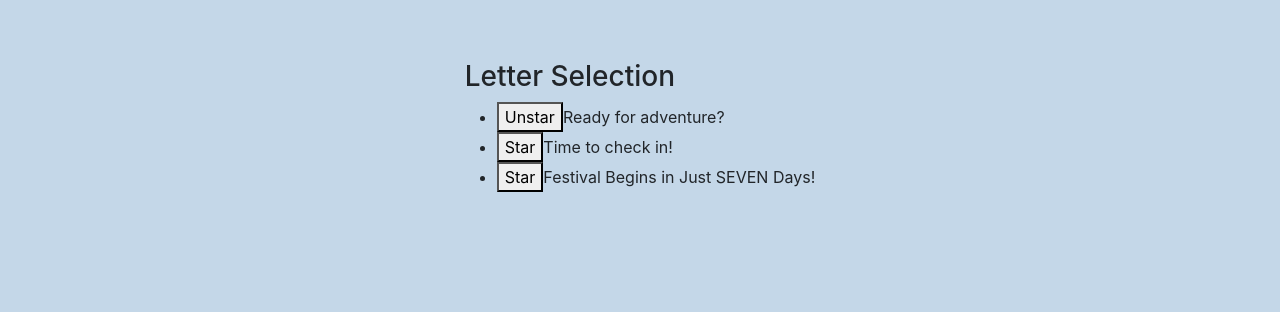
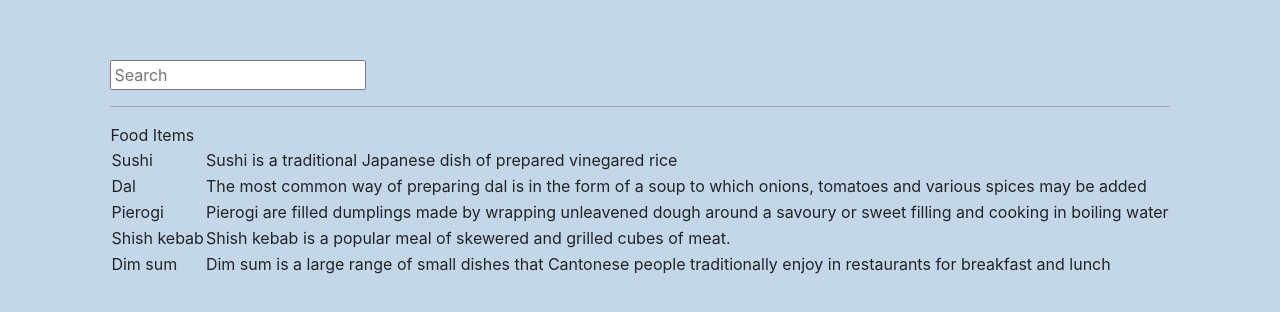
Before and after one commit to NavinPanthi/ReactDev, a React (Create React App) app: page / in a window 1280 px wide. Shown: the part 180-492 px from the top of the page. Built offline with nearby package versions, Linux system fonts and the light colour scheme.

Commit message:
FilterList file

```diff
--- /dev/null
+++ b/src/FilterList.js
@@ -0,0 +1,75 @@
+import { useState } from "react";
+
+function filterItems(items, query) {
+    query = query.toLowerCase();
+    return items.filter(item =>
+      item.name.split(' ').some(word =>
+        word.toLowerCase().startsWith(query)
+      )
+    );
+  }
+
+ const foods = [{
+    id: 0,
+    name: 'Sushi',
+    description: 'Sushi is a traditional Japanese dish of prepared vinegared rice'
+  }, {
+    id: 1,
+    name: 'Dal',
+    description: 'The most common way of preparing dal is in the form of a soup to which onions, tomatoes and various spices may be added'
+  }, {
+    id: 2,
+    name: 'Pierogi',
+    description: 'Pierogi are filled dumplings made by wrapping unleavened dough around a savoury or sweet filling and cooking in boiling water'
+  }, {
+    id: 3,
+    name: 'Shish kebab',
+    description: 'Shish kebab is a popular meal of skewered and grilled cubes of meat.'
+  }, {
+    id: 4,
+    name: 'Dim sum',
+    description: 'Dim sum is a large range of small dishes that Cantonese people traditionally enjoy in restaurants for breakfast and lunch'
+  }];
+
+export default function FilterList() {
+    const [searchQuery, setSearchQuery] = useState('');
+    const results = filterItems(foods, searchQuery);
+    function handleChange(e){
+        setSearchQuery(e.target.value);
+    }
+    return(
+        <>
+        <SearchBar value={searchQuery} onChange={handleChange}/>
+        <hr/>
+        <List items={results}/>
+        </>
+    );
+}
+
+
+function SearchBar({value, onChange}){
+    return(
+        <>
+        <input value={value} placeholder="Search" onChange={onChange} />
+
+        </>
+    );
+}
+
+function List({items}){
+    return(
+        <div>
+            <table>
+                <thead>Food Items</thead>
+                <tbody>
+                    {items.map(food=>(
+                        <tr key={food.id}>
+                        <td>{food.name}</td>
+                        <td>{food.description}</td>
+                        </tr>
+                    ))}
+                </tbody>
+            </table>
+        </div>
+    );
+}
--- a/src/index.js
+++ b/src/index.js
@@ -1,13 +1,13 @@
 import React from "react";
 import ReactDOM from "react-dom/client";
 import "./index.css";
-import LetterSelection from "./LetterSelection.js";
+import FilterList from "./FilterList.js";
 import reportWebVitals from "./reportWebVitals";
 
 const root = ReactDOM.createRoot(document.getElementById("root"));
 root.render(
   <React.StrictMode>
-    <LetterSelection />
+    <FilterList />
   </React.StrictMode>
 );
 
```
Also changed, not shown: src/SyncedInput.js (+12 -13 lines).
